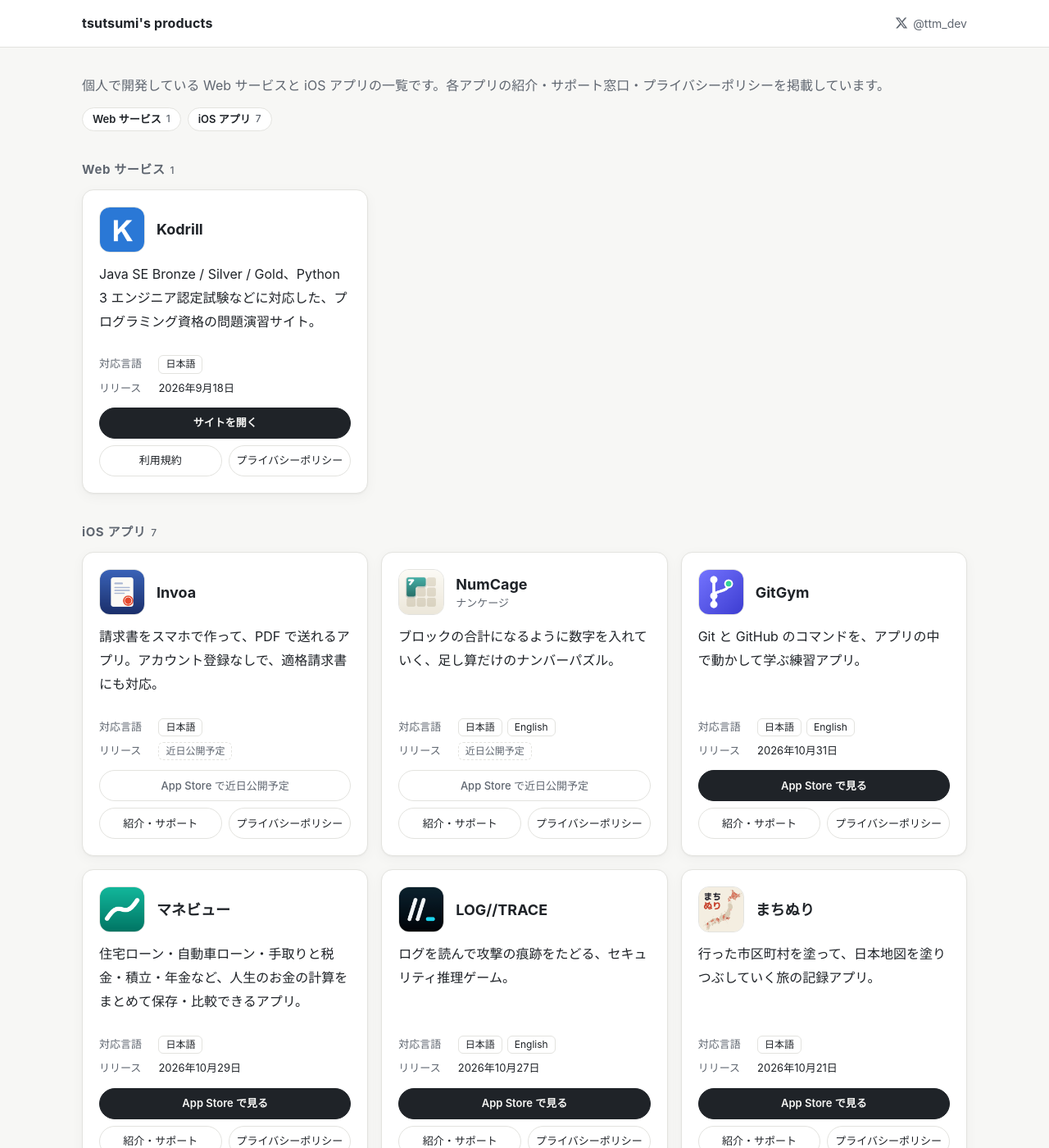
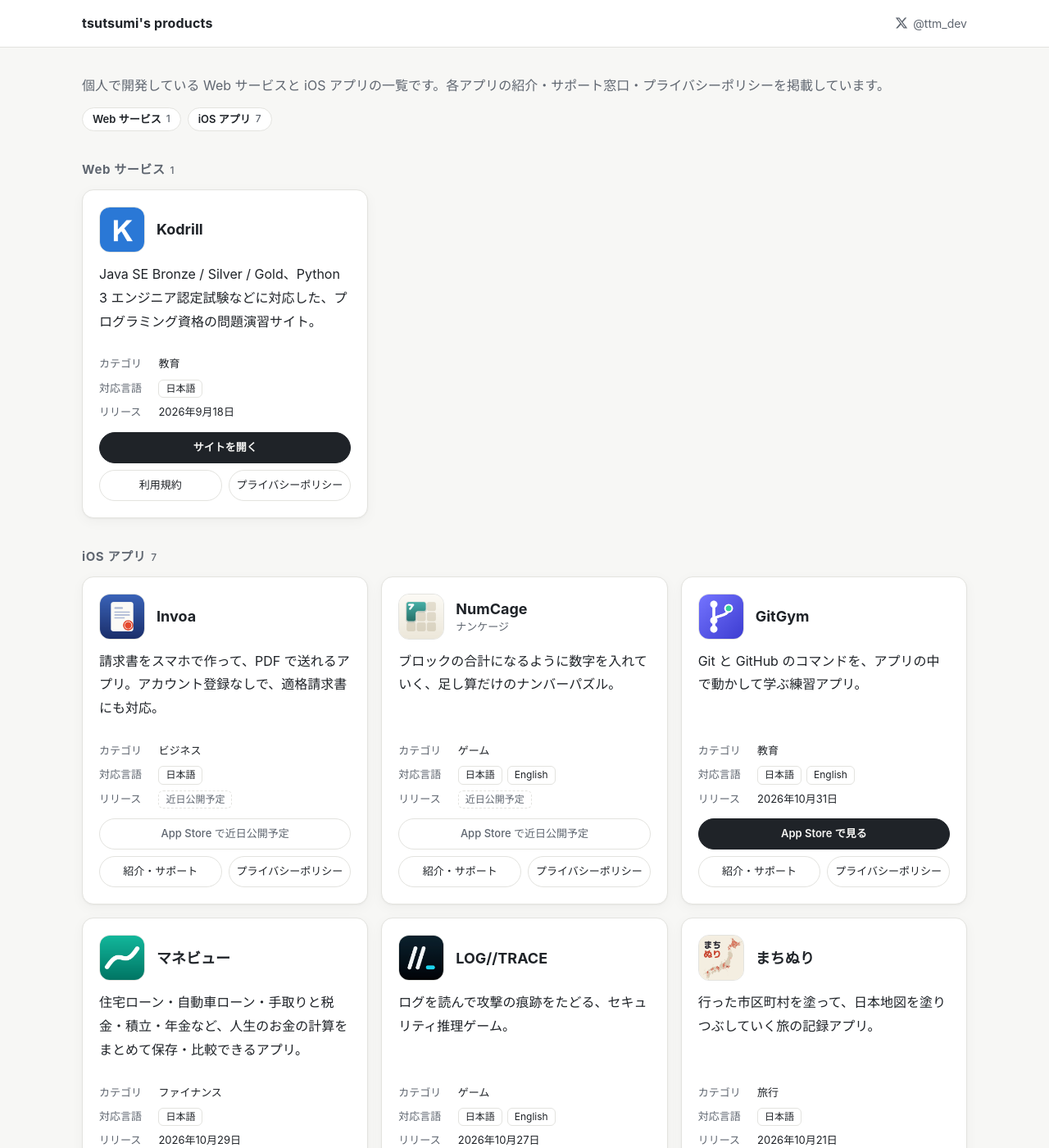
Before and after one commit to tsutsumi03/tsutsumi03.github.io, a Jekyll site: the page built from index.html, in a window 1280 px wide and 1400 px high. Shown: the whole window at 82% size. Built offline with Jekyll 4.4.1, drawn with Linux system fonts in a browser that asks for light colours.

Commit message:
add: トップの各アプリにカテゴリを表示
apps.yml に category を追加し、アプリカードの「カテゴリ」欄に表示する。
App Store のカテゴリ名に合わせ、Kodrill・GitGym・Pitalgo は教育、Invoa はビジネス、
NumCage と LOG//TRACE はゲーム、マネビューはファイナンス、まちぬりは旅行とした。

Co-Authored-By: Claude Sonnet 5.5 <noreply@anthropic.com>

```diff
--- a/_data/apps.yml
+++ b/_data/apps.yml
@@ -6,12 +6,14 @@
 # store は App Store の URL。まだ公開していないアプリは空にすると「近日公開予定」と表示する。
 # 並びは新しい順 (未公開のアプリは一番新しい扱いで先頭)。同じ種別の中でもこの順に並ぶ。
 # released は公開日 (YYYY-MM-DD)。公開済みのものだけ入れると、一覧に表示される。
+# category はアプリのカテゴリ (App Store のカテゴリ名に合わせる)。一覧の「カテゴリ」に表示する。
 # languages はアプリ内で選べる言語。一覧の「対応言語」に、この順で表示する。
 
 - name: Kodrill
   icon: /assets/icons/kodrill.png
   slug:
   kind: Web サービス
+  category: 教育
   languages: [日本語]
   released: 2026-09-18
   site: https://kodrill.com/
@@ -26,6 +28,7 @@
   icon: /assets/icons/invoa.png
   slug: invoa
   kind: iOS アプリ
+  category: ビジネス
   languages: [日本語]
   store:
   summary: 請求書をスマホで作って、PDF で送れるアプリ。アカウント登録なしで、適格請求書にも対応。
@@ -40,6 +43,7 @@
   reading: ナンケージ
   slug: numcage
   kind: iOS アプリ
+  category: ゲーム
   languages: [日本語, English]
   store:
   summary: ブロックの合計になるように数字を入れていく、足し算だけのナンバーパズル。
@@ -53,6 +57,7 @@
   icon: /assets/icons/gitgym.png
   slug: gitgym
   kind: iOS アプリ
+  category: 教育
   languages: [日本語, English]
   released: 2026-10-31
   store: https://apps.apple.com/jp/app/gitgym-git%E3%82%92%E5%AE%9F%E8%B7%B5%E3%81%A7%E5%AD%A6%E3%81%B6/id6821364474
@@ -67,6 +72,7 @@
   icon: /assets/icons/maneview.png
   slug: maneview
   kind: iOS アプリ
+  category: ファイナンス
   languages: [日本語]
   released: 2026-10-29
   store: https://apps.apple.com/jp/app/%E3%83%9E%E3%83%8D%E3%83%93%E3%83%A5%E3%83%BC/id6827163089
@@ -81,6 +87,7 @@
   icon: /assets/icons/log-trace.png
   slug: log-trace
   kind: iOS アプリ
+  category: ゲーム
   languages: [日本語, English]
   released: 2026-10-27
   store: https://apps.apple.com/jp/app/log-trace/id6826163635
@@ -95,6 +102,7 @@
   icon: /assets/icons/machinuri.png
   slug: machinuri
   kind: iOS アプリ
+  category: 旅行
   languages: [日本語]
   released: 2026-10-21
   store: https://apps.apple.com/jp/app/%E3%81%BE%E3%81%A1%E3%81%AC%E3%82%8A-%E5%B8%82%E5%8C%BA%E7%94%BA%E6%9D%91%E3%82%92%E5%A1%97%E3%82%8B%E6%97%85%E3%81%AE%E8%A8%98%E9%8C%B2/id6821511474
@@ -110,6 +118,7 @@
   reading: ピタルゴ
   slug: pitalgo
   kind: iOS アプリ
+  category: 教育
   languages: [日本語]
   released: 2026-10-19
   store: https://apps.apple.com/jp/app/pitalgo-%E5%85%B1%E9%80%9A%E3%83%86%E3%82%B9%E3%83%88%E6%83%85%E5%A0%B1i%E5%AF%BE%E7%AD%96/id6823904843
--- a/index.html
+++ b/index.html
@@ -35,6 +35,12 @@ title: "tsutsumi's products"
       </div>
       <p class="app-summary">{{ app.summary }}</p>
       <dl class="app-meta">
+        {%- if app.category %}
+        <div>
+          <dt>カテゴリ</dt>
+          <dd>{{ app.category }}</dd>
+        </div>
+        {%- endif %}
         {%- if app.languages %}
         <div>
           <dt>対応言語</dt>
```
